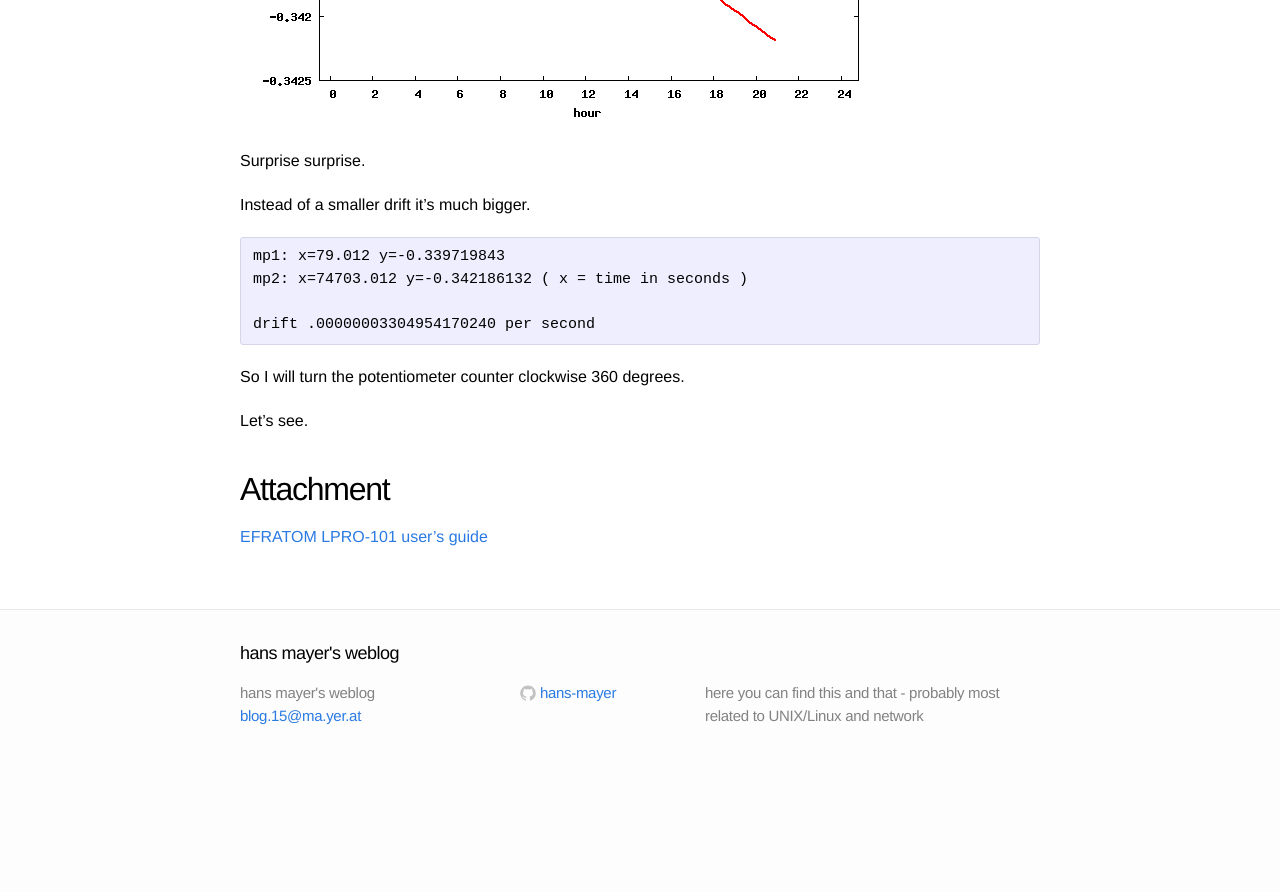
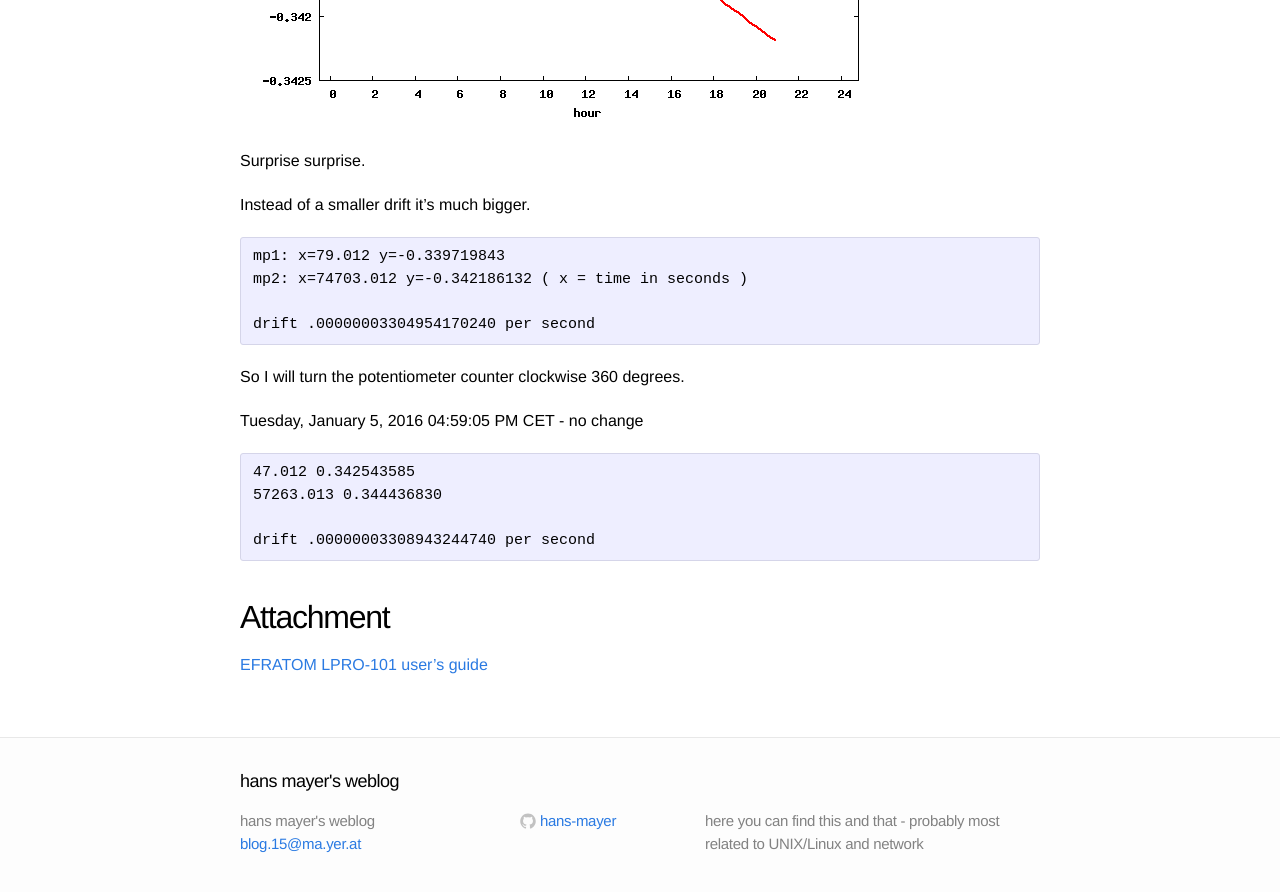
Before and after one commit to hans-mayer/blog, a Jekyll site: the page built from _posts/2016-01-03-efratom-lpro-101-adjusting.markdown, in a window 1280 px wide and 900 px high, scrolled down 2836 px. Shown: the top 892 px of the window. Built offline with Jekyll 4.4.1, drawn with Linux system fonts in a browser that asks for light colours; before the commit the page ends 3608 px from its top, so only the background shows below that.

Commit message:
2016-01-03-efratom-lpro-101-adjusting update

```diff
--- a/_posts/2016-01-03-efratom-lpro-101-adjusting.markdown
+++ b/_posts/2016-01-03-efratom-lpro-101-adjusting.markdown
@@ -76,7 +76,14 @@ drift .00000003304954170240 per second
 
 So I will turn the potentiometer counter clockwise 360 degrees.
 
-Let's see.
+Tuesday, January  5, 2016 04:59:05 PM CET - no change
+
+<pre>
+47.012 0.342543585
+57263.013 0.344436830
+
+drift .00000003308943244740 per second
+</pre>
 
 
 ## Attachment
```
